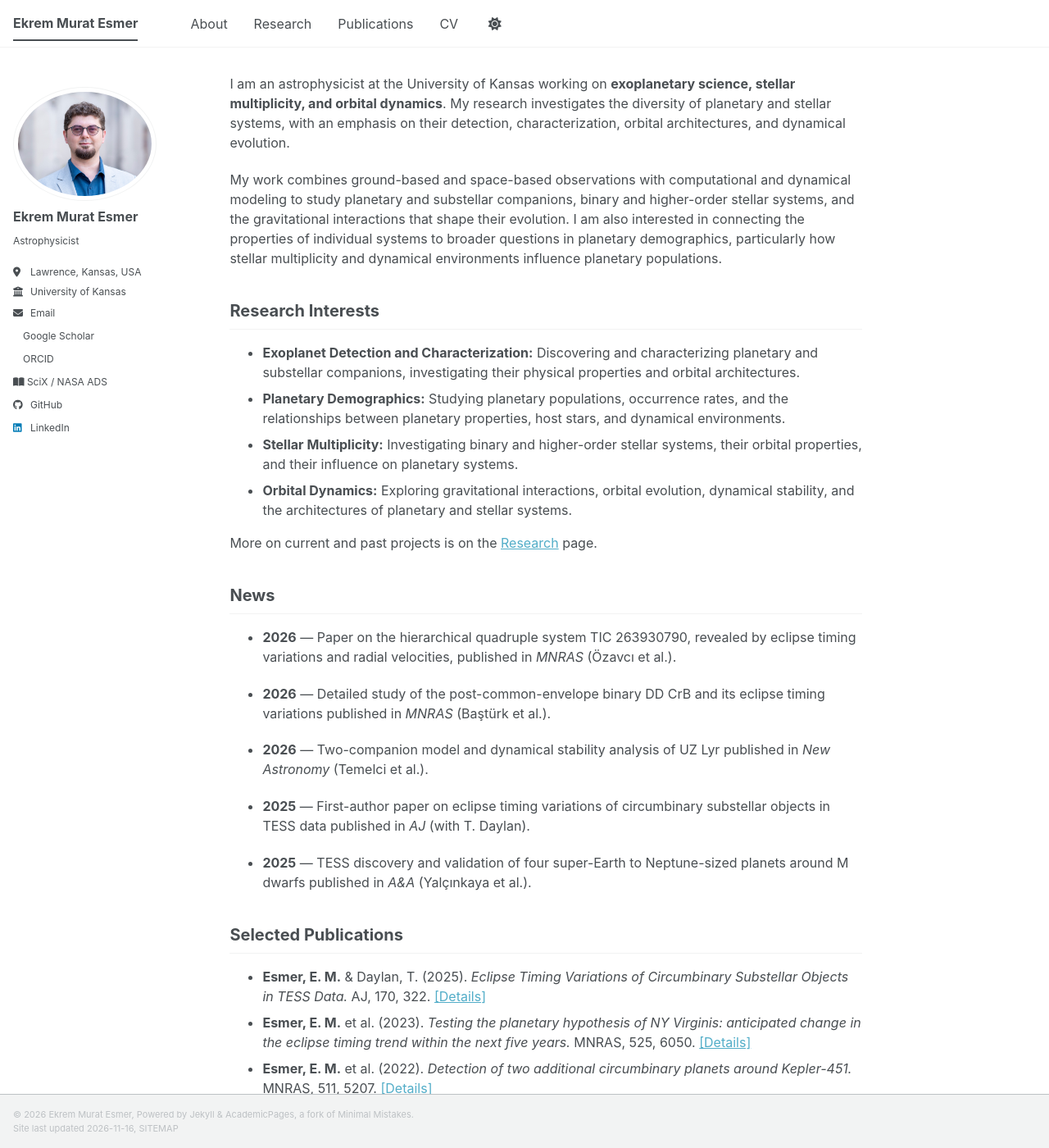
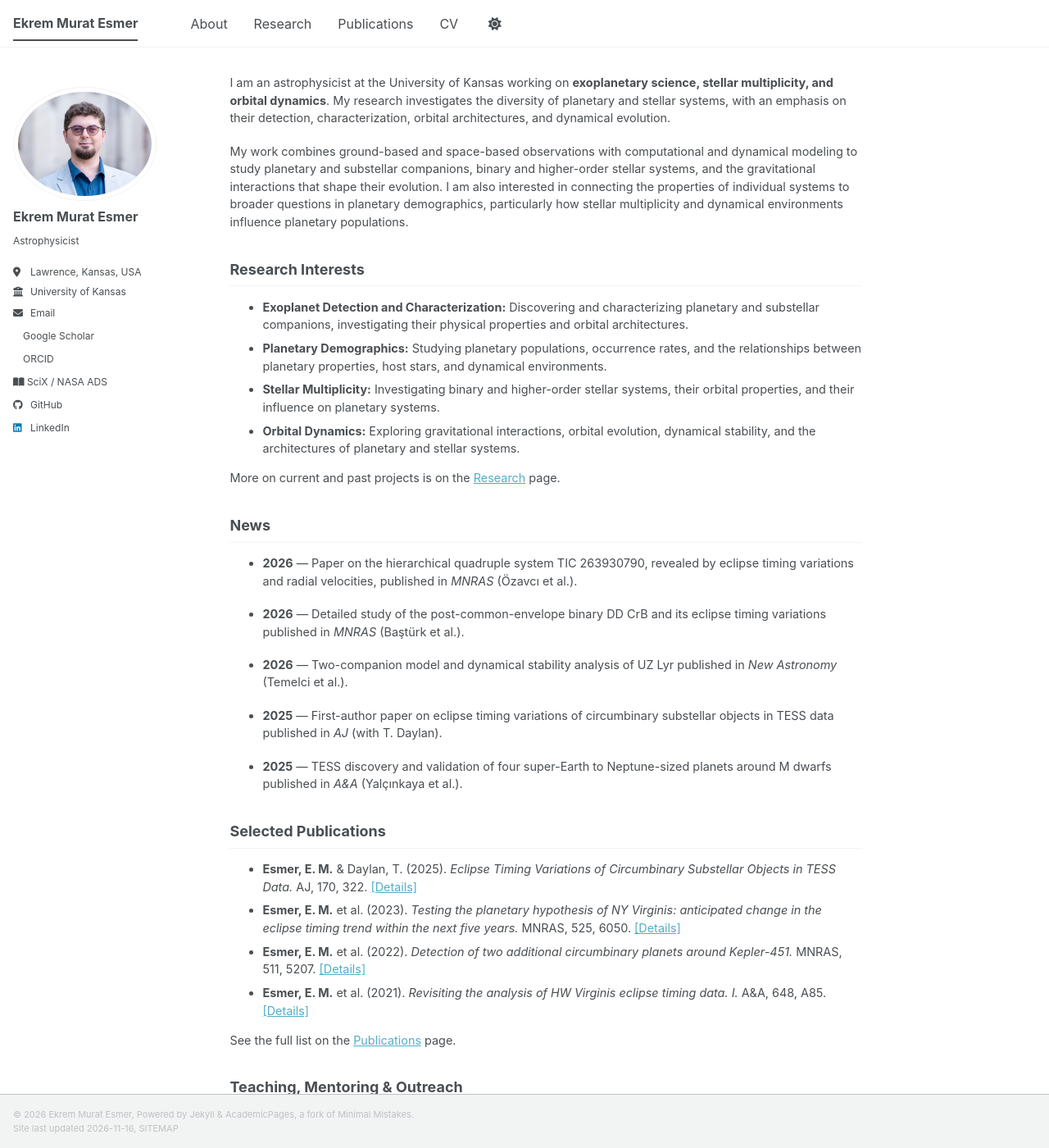
Before and after one commit to ekremesmer/ekremesmer.github.io, a Jekyll site: the page built from _pages/about.md, in a window 1280 px wide and 1400 px high. Shown: the whole window at 82% size. Built offline with Jekyll 4.4.1, drawn with Linux system fonts in a browser that asks for light colours; a style sheet for code colours, icons or effects is not loaded.

Commit message:
Smaller font in main content, sidebar unchanged

```diff
--- a/assets/css/main.scss
+++ b/assets/css/main.scss
@@ -71,3 +71,8 @@
     white-space: normal;
   }
 }
+/* Smaller text in the main content area only (sidebar unchanged) */
+.page__content,
+.archive {
+  font-size: 0.9rem;
+}
```
